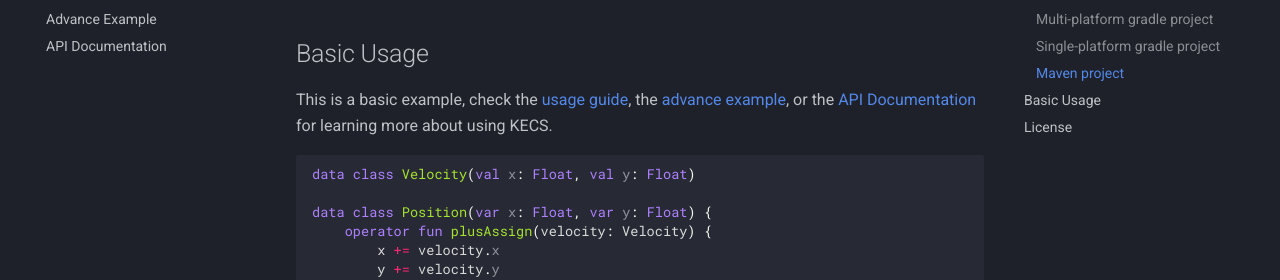
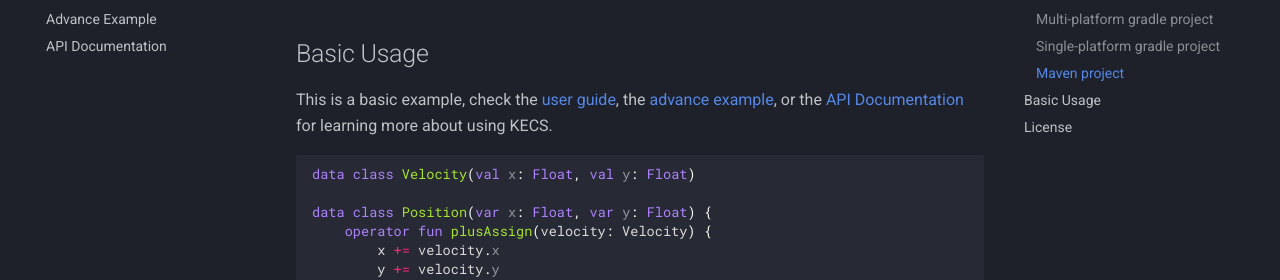
Before and after one commit to juan-medina/kecs, an MkDocs documentation site: the page built from api/docs/index.md, in a window 1280 px wide and 900 px high, scrolled down 1659 px. Shown: the part 170-450 px from the top of the window. Built offline with MkDocs 1.6.1 and Material for MkDocs 9.7.7, drawn with Linux system fonts in a browser that asks for light colours; comment, search, counter and statistics services are not loaded; old or Windows-style settings are respelled for this version of MkDocs.

Commit message:
fix typo

````diff
--- a/README.md
+++ b/README.md
@@ -80,7 +80,7 @@ If you use maven you need to include the dependencies of the platforms that you
 
 ## Basic Usage
 
-This is a basic example, check the [usage guide](https://juan-medina.github.io/kecs/guide/), the [advance example](https://juan-medina.github.io/kecs/example/), or the [API Documentation](https://juan-medina.github.io/kecs/packages/kecs/)
+This is a basic example, check the [user guide](https://juan-medina.github.io/kecs/guide/), the [advance example](https://juan-medina.github.io/kecs/example/), or the [API Documentation](https://juan-medina.github.io/kecs/packages/kecs/)
 for learning more about using KECS.
 
 ```Kotlin
--- a/docs/index.html
+++ b/docs/index.html
@@ -507,7 +507,7 @@ For this to work you need to enable the gradle metadata module adding to the set
 <span class="nt">&lt;/dependency&gt;</span>
 </code></pre></div></p>
 <h2 id="basic-usage">Basic Usage<a class="headerlink" href="#basic-usage" title="Permanent link">&para;</a></h2>
-<p>This is a basic example, check the <a href="https://juan-medina.github.io/kecs/guide/">usage guide</a>, the <a href="https://juan-medina.github.io/kecs/example/">advance example</a>, or the <a href="https://juan-medina.github.io/kecs/packages/kecs/">API Documentation</a>
+<p>This is a basic example, check the <a href="https://juan-medina.github.io/kecs/guide/">user guide</a>, the <a href="https://juan-medina.github.io/kecs/example/">advance example</a>, or the <a href="https://juan-medina.github.io/kecs/packages/kecs/">API Documentation</a>
 for learning more about using KECS.</p>
 <div class="highlight"><pre><span></span><code><span class="k">data</span> <span class="k">class</span> <span class="nc">Velocity</span><span class="p">(</span><span class="k">val</span> <span class="py">x</span><span class="p">:</span> <span class="n">Float</span><span class="p">,</span> <span class="k">val</span> <span class="py">y</span><span class="p">:</span> <span class="n">Float</span><span class="p">)</span>
 
````
Also changed, not shown: docs/search/search_index.json, 1 other file.
